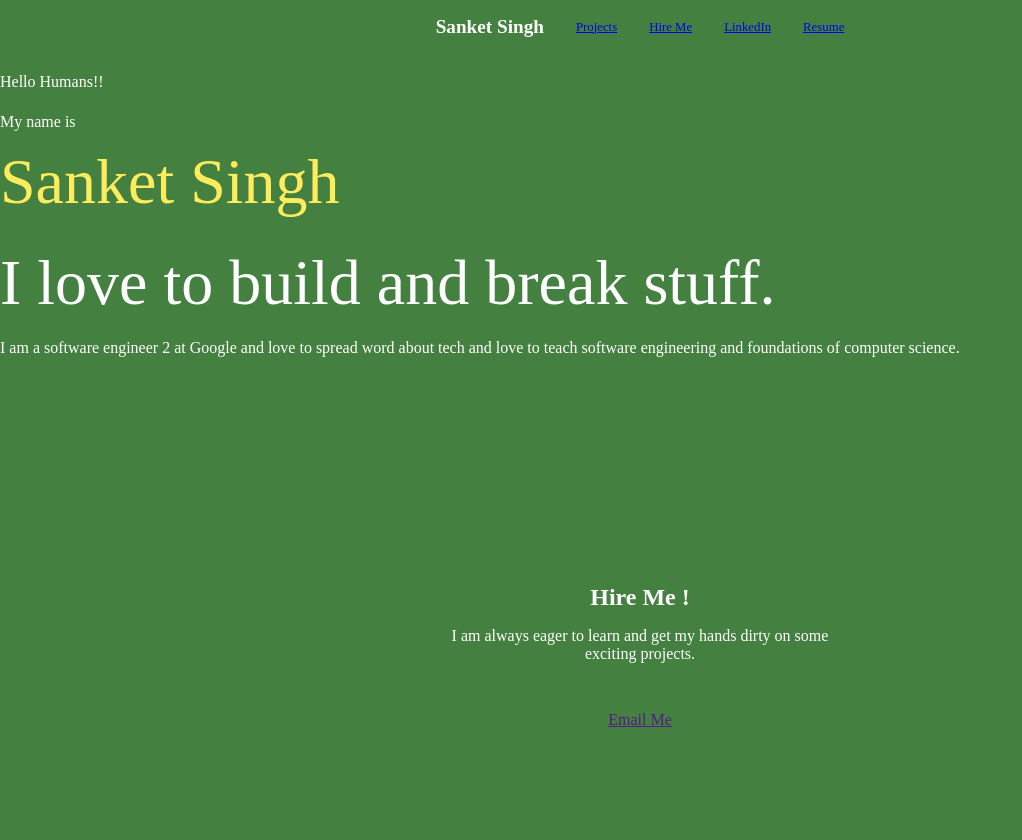
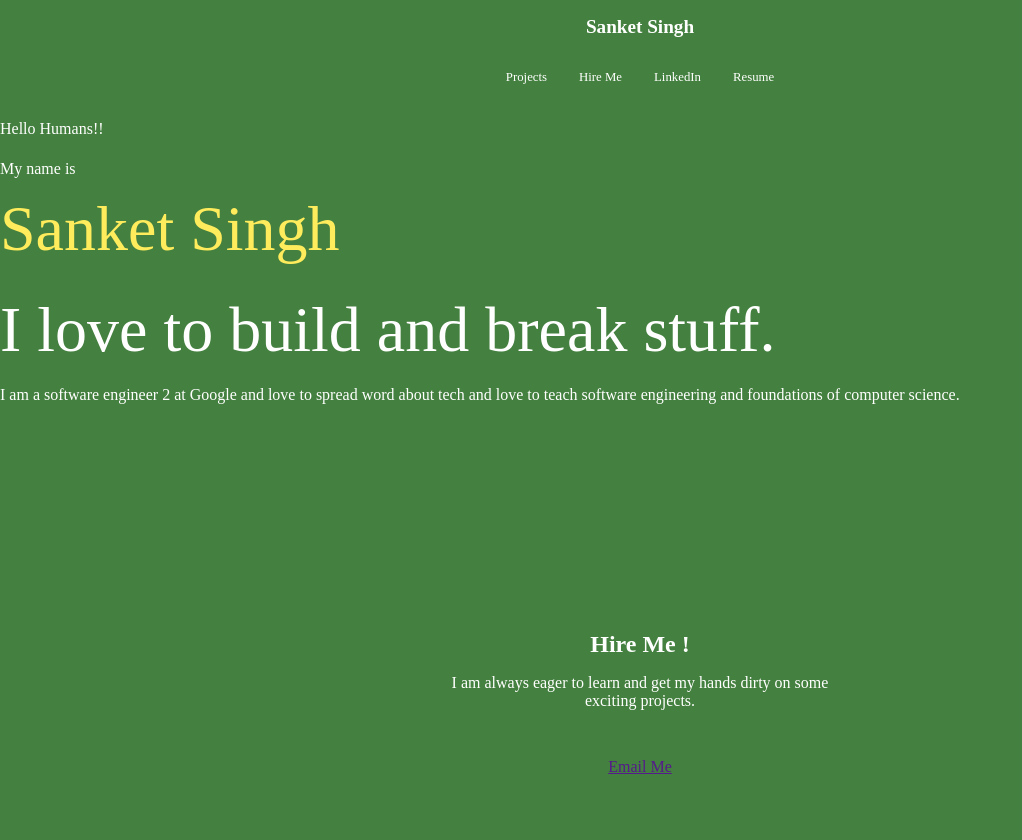
Before and after one commit to singhsanket143/Frontend-Basics, a plain HTML site: page 1.HTML-Intro/index.html in a window 1280 px wide. Shown: the whole page, without its empty margins (0-1022 px from the left). Before the commit the page ends 800 px from the top, so only its background shows below. Drawn offline with Linux system fonts and the light colour scheme.

Commit message:
Added styling for nav links

```diff
--- a/1.HTML-Intro/style.css
+++ b/1.HTML-Intro/style.css
@@ -93,5 +93,20 @@ nav ul {
     justify-content: center; /* applies to the horizontal axis */
     align-items: center; /* applied to vertical axis */
     gap: 2rem; /* new property added, gives equivalent gap between items of flex box */
+}
 
+nav li:first-child {
+    flex-basis: 100%; /* to give the first li 100% width of the flex, other items have to go to next line */
+    text-align: center;
+    /* border: 1px solid red; debugger */
 }
+
+nav a {
+    color: white;
+    text-decoration: none; /* makes sure that link doesnt underline */
+    display: block; /* Not necessary, but makes the anchor tag to take more space */
+}
+
+nav a:hover {
+    color: var(--orange);
+}
```
